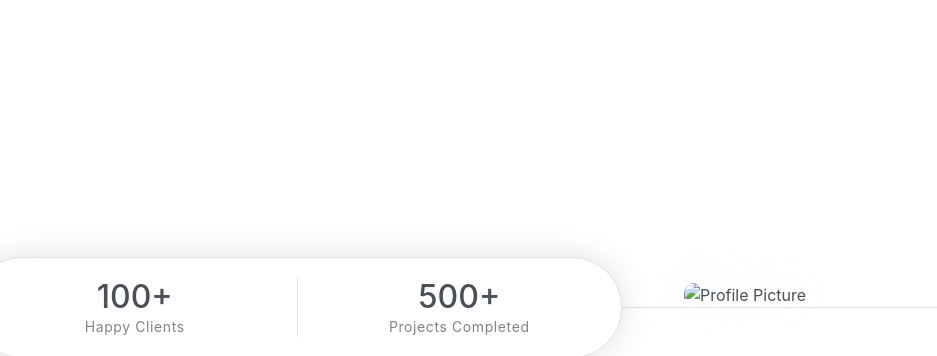
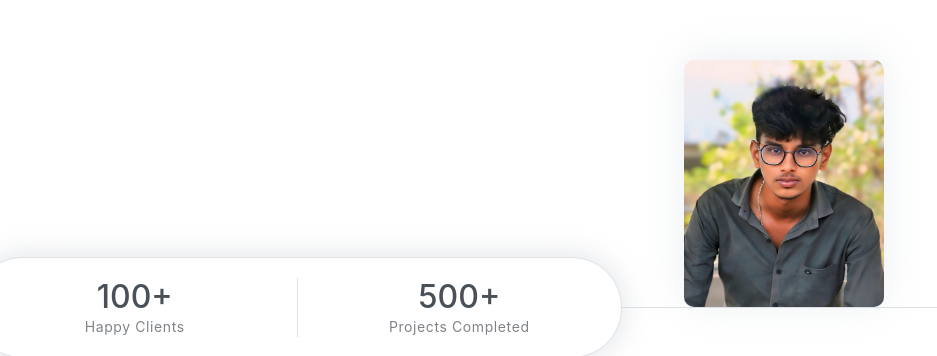
Before and after one commit to ankababuuppala/MyPortfolio, a plain HTML site: page index.html in a window 1280 px wide. Shown: the part 444-800 px from the top of the page, 343-1280 px from the left. Drawn offline with nearby package versions, Linux system fonts and the light colour scheme; files whose address does not match are found by name.

Commit message:
Update index.html

```diff
--- a/index.html
+++ b/index.html
@@ -68,7 +68,7 @@
                 </div>
             </div>
             <div class="img-holder" style="flex-shrink:0;">
-                <img src="" alt="Profile Picture" style="width:200px;height:auto; border-radius:10px;">
+                <img src="PORTFOLIO%20ASSETS/1714323545476.jpg" alt="Profile Picture" style="width:200px;height:auto; border-radius:10px;">
             </div>
         </div>
 
```
